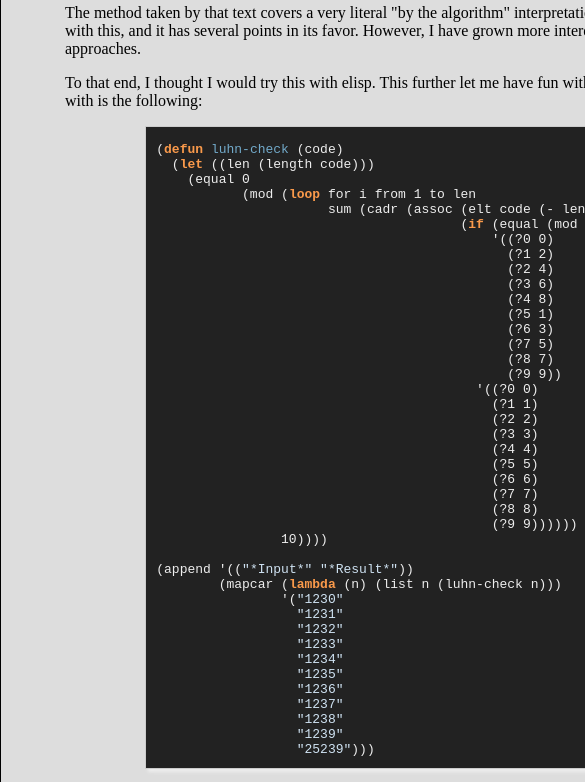
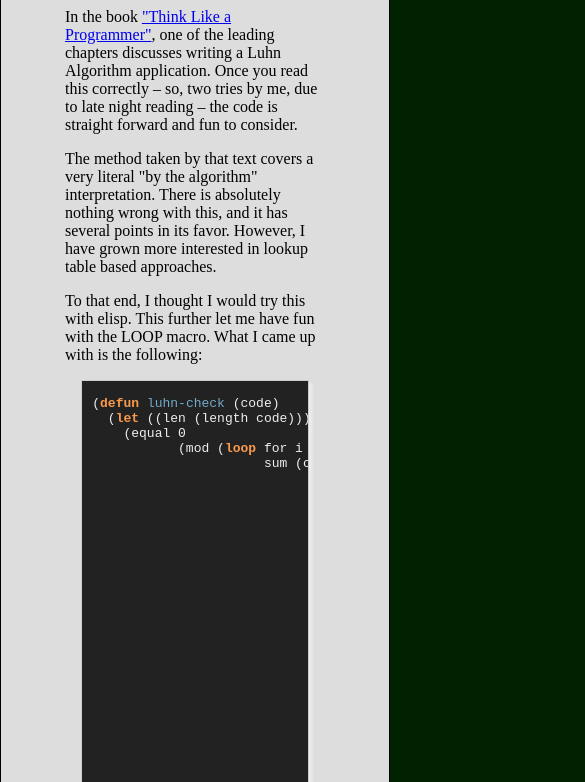
Before and after one commit to taeric/taeric.github.io, a plain HTML site: page luhn.html in a window 390 px wide. Shown: the part 213-995 px from the top of the page, 585 px wide, since content can reach past the window. Drawn offline with Linux system fonts and the light colour scheme.

Commit message:
Flipped width to max-width.
Won't make the visualizations automatically pretty on mobile, but does
help with the readability on smaller screens.

```diff
--- a/org-overrides.css
+++ b/org-overrides.css
@@ -2,7 +2,7 @@ html {
   background: #020;
 }
 body {
-  width: 50em;
+  max-width: 50em;
   padding-left: 3em;
   padding-right: 3em;
   margin: auto;
@@ -28,7 +28,7 @@ div.outline-text-2, div.outline-text-3, div.outline-text-4 {
   padding-top: 0;
 }
 .org-src-container {
-  width: 40em;
+  max-width: 40em;
   margin: auto;
 }
 .org-src-container .src {
```
Also changed, not shown: 1 other file.
